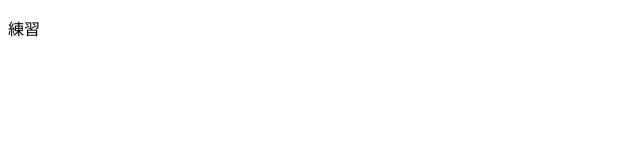
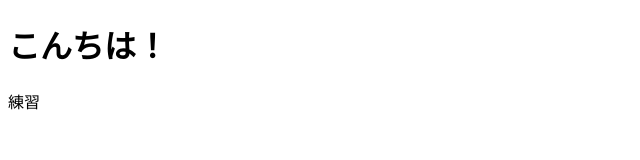
Before and after one commit to daiya1103/rails, a plain HTML site: page index.html in a window 1280 px wide. Shown: the whole page, without its empty margins (0-640 px from the left). Drawn offline with Linux system fonts and the light colour scheme.

Commit message:
コミットしました！

```diff
--- a/index.html
+++ b/index.html
@@ -6,6 +6,7 @@
     <title>Document</title>
 </head>
 <body>
+    <h1>こんちは！</h1>
     <p>練習</p>
 </body>
 </html>
```
